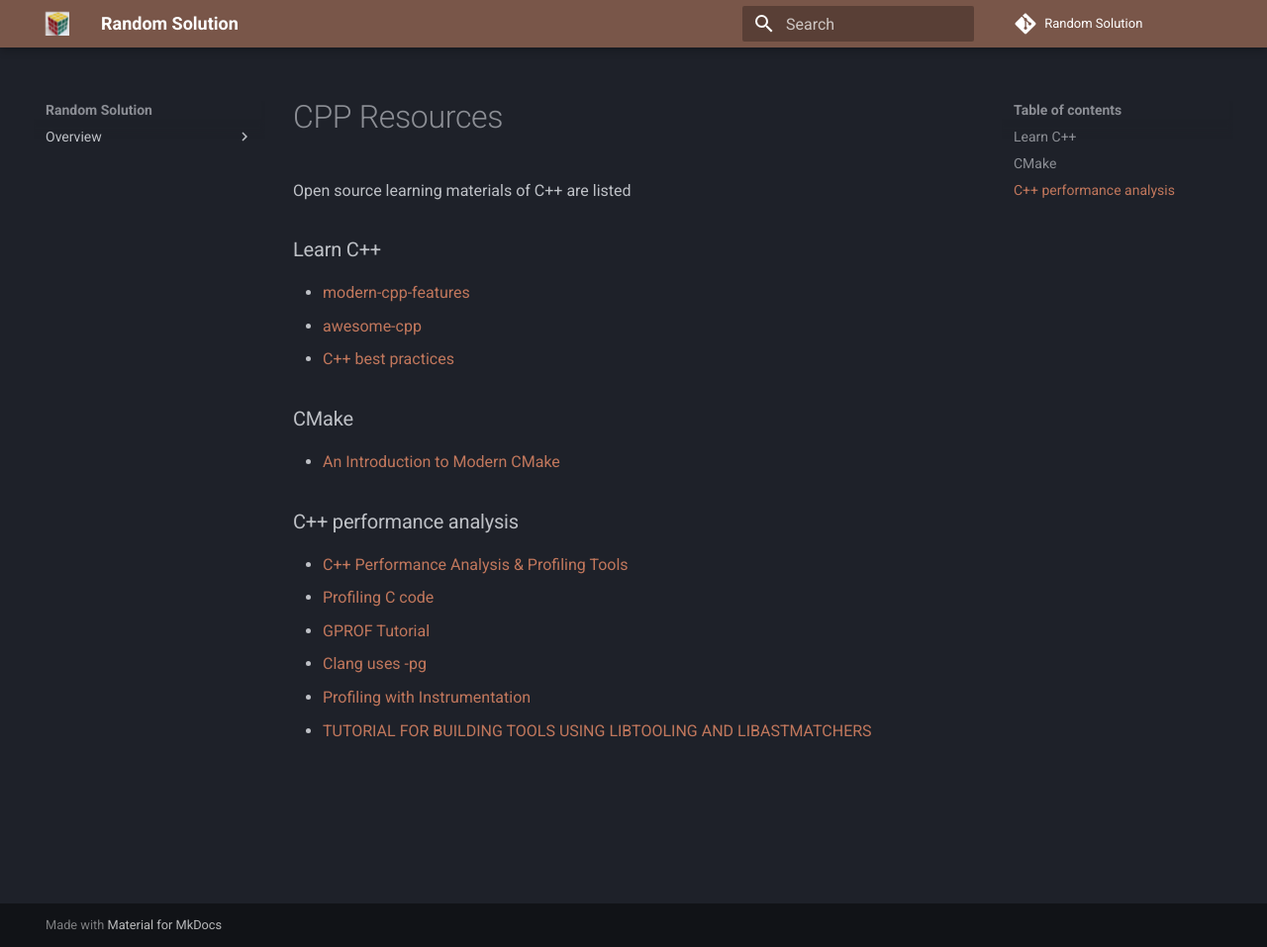
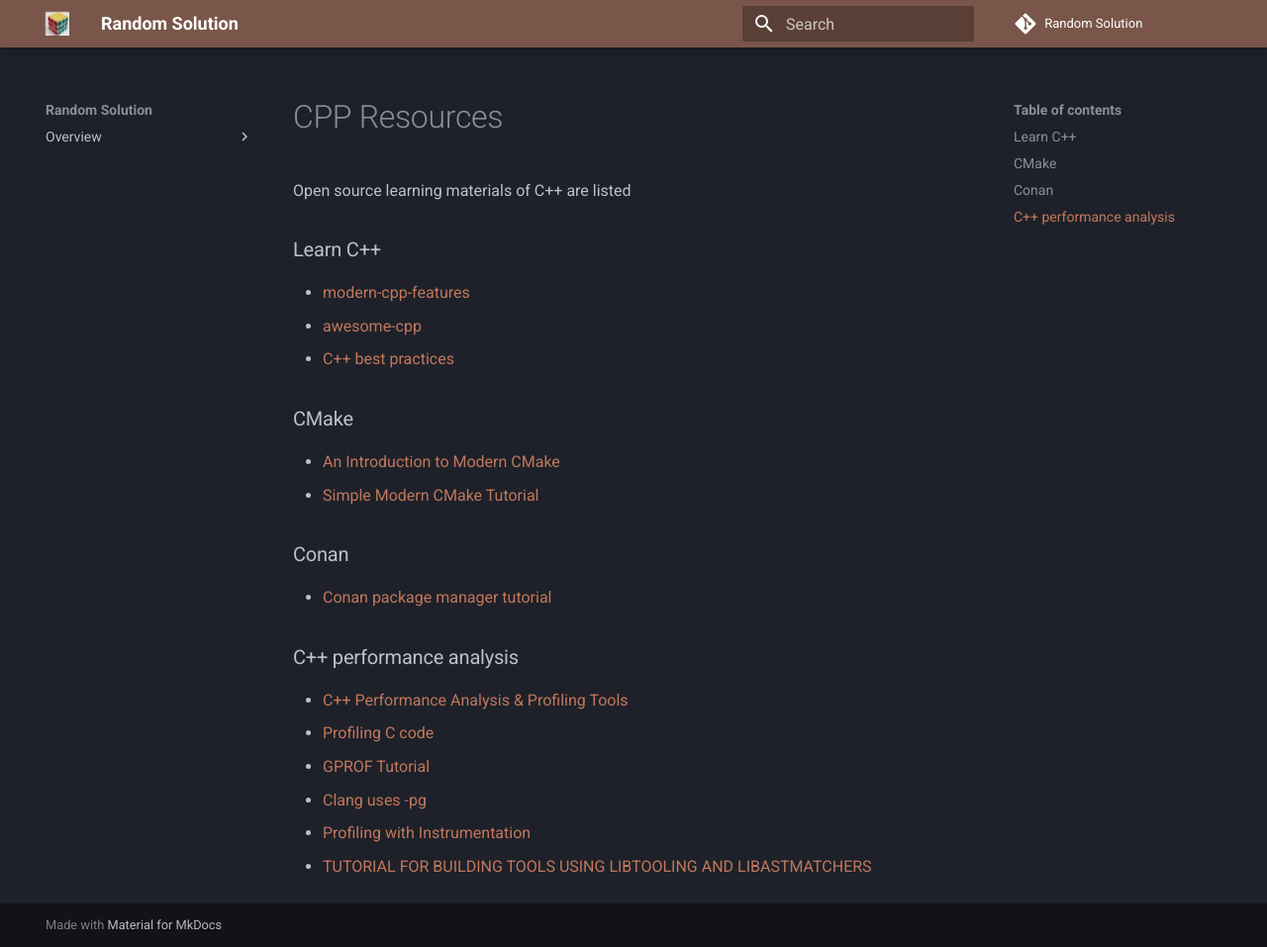
Before and after one commit to atifkarim/random_solution, an MkDocs documentation site: the page built from docs/cpp_resources.md, in a window 1280 px wide and 957 px high. Shown: the whole window at 99% size. Built offline with MkDocs 1.6.1 and Material for MkDocs 9.7.7, drawn with Linux system fonts in a browser that asks for light colours; comment, search, counter and statistics services are not loaded.

Commit message:
cmake and conan pkg resources are added

```diff
--- a/docs/cpp_resources.md
+++ b/docs/cpp_resources.md
@@ -11,6 +11,11 @@ Open source learning materials of C++ are listed
 ### CMake
 
 - [An Introduction to Modern CMake](https://cliutils.gitlab.io/modern-cmake/)
+- [Simple Modern CMake Tutorial](https://levelup.gitconnected.com/simple-modern-cmake-tutorial-b0c1c362cd2c)
+
+### Conan
+
+ - [Conan package manager tutorial](https://levelup.gitconnected.com/conan-package-manager-tutorial-bfb308ddd7a)
 
 ### C++ performance analysis
 
```
